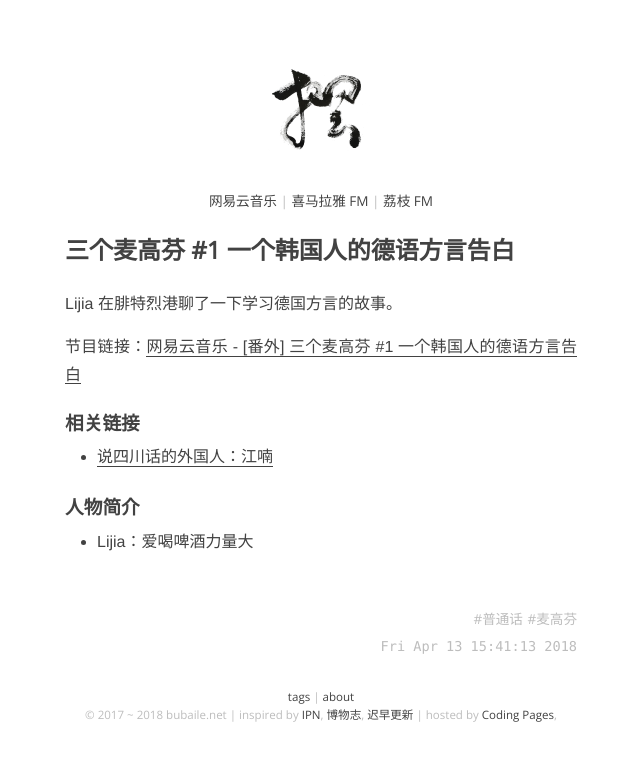
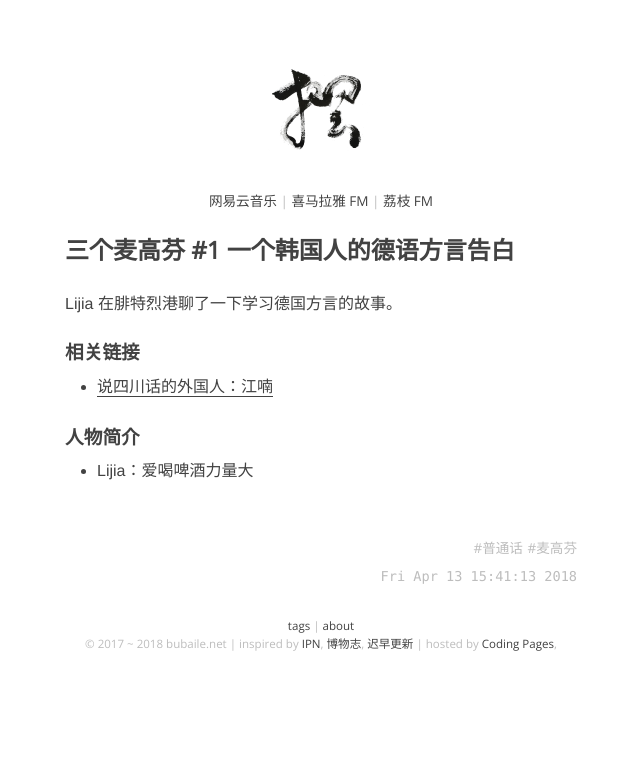
Before and after one commit to onion7878/bubaile.net, a Jekyll site: the page built from _posts/2018-04-13-mgf-german-dialect.md, in a window 1280 px wide. Shown: the top 761 px of the page, without its empty margins (319-959 px from the left). Built offline with Jekyll 4.4.1, drawn with Linux system fonts in a browser that asks for light colours.

Commit message:
删除链接

```diff
--- a/_posts/2018-04-13-mgf-german-dialect.md
+++ b/_posts/2018-04-13-mgf-german-dialect.md
@@ -10,8 +10,6 @@ categories: [podcast]
 
 Lijia 在腓特烈港聊了一下学习德国方言的故事。
 
-节目链接：[网易云音乐 - [番外] 三个麦高芬 #1 一个韩国人的德语方言告白](http://music.163.com/#/program?id=1368946283)
-
 ### 相关链接
 
 - [ 说四川话的外国人：江喃](http://paper.people.com.cn/rmrbhwb/html/2008-02/14/content_43509877.htm)
```
